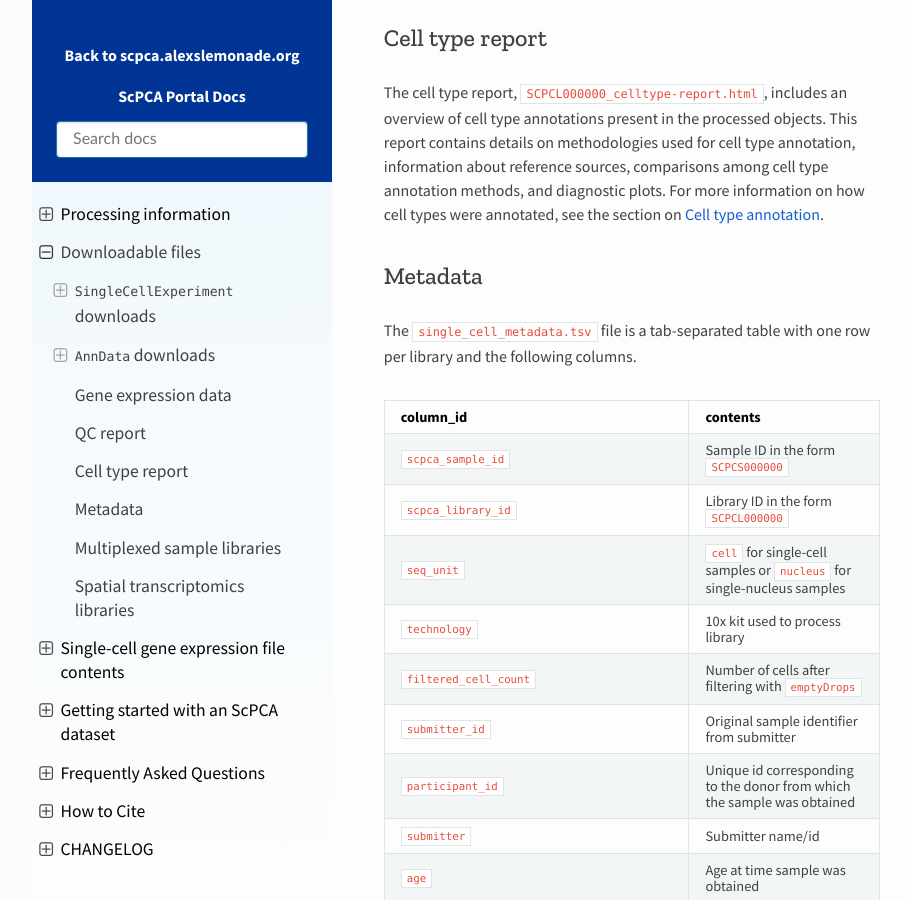
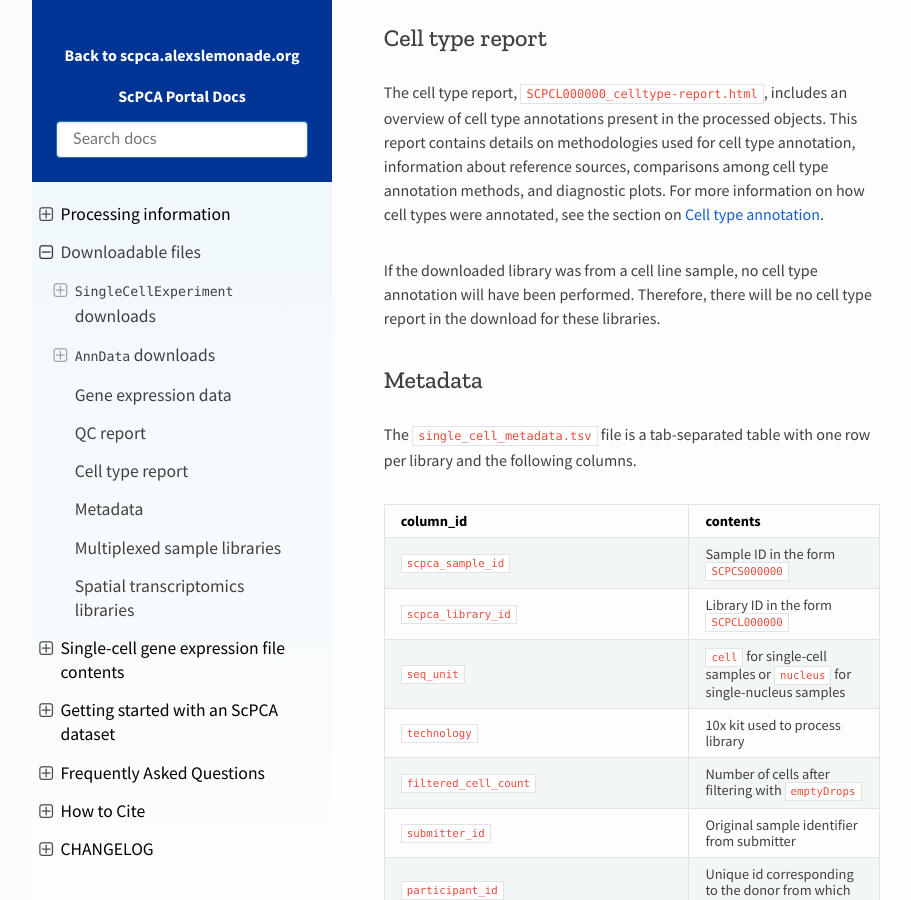
Before and after one commit to DongzeHE/scpca-docs, a Sphinx documentation site: the page built from docs/download_files.md, in a window 1280 px wide and 900 px high, scrolled down 6282 px. Shown: the whole window, without its empty margins (158-1069 px from the left). Built offline with Sphinx 7.4.7 and the Read the Docs theme 2.0.0, drawn with Linux system fonts in a browser that asks for light colours.

Commit message:
Tell users they wont get a cell type report if its a cell line

```diff
--- a/docs/download_files.md
+++ b/docs/download_files.md
@@ -85,6 +85,9 @@
 This report contains details on methodologies used for cell type annotation, information about reference sources, comparisons among cell type annotation methods, and diagnostic plots.
 For more information on how cell types were annotated, see the section on {ref}`Cell type annotation <processing_information:cell type annotation>`.
 
+If the downloaded library was from a cell line sample, no cell type annotation will have been performed.
+Therefore, there will be no cell type report in the download for these libraries.
+
 ## Metadata
 
 The `single_cell_metadata.tsv` file is a tab-separated table with one row per library and the following columns.
```
